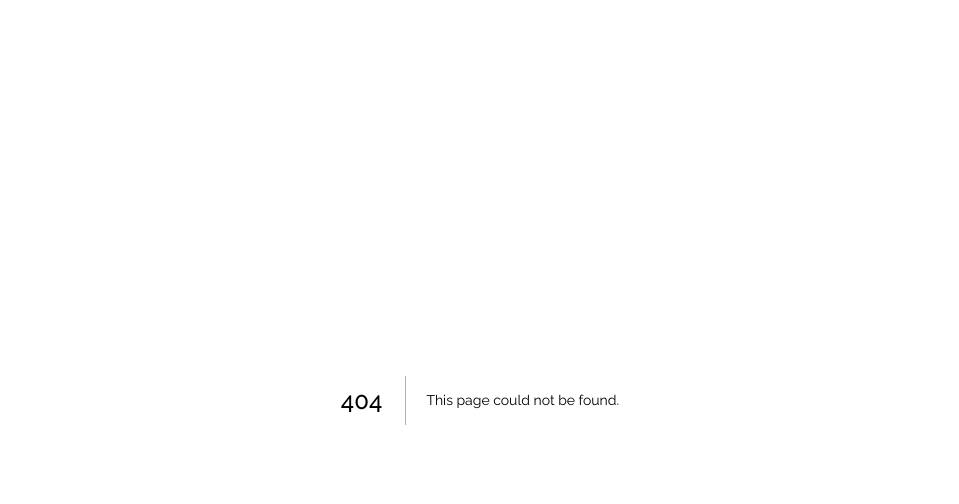
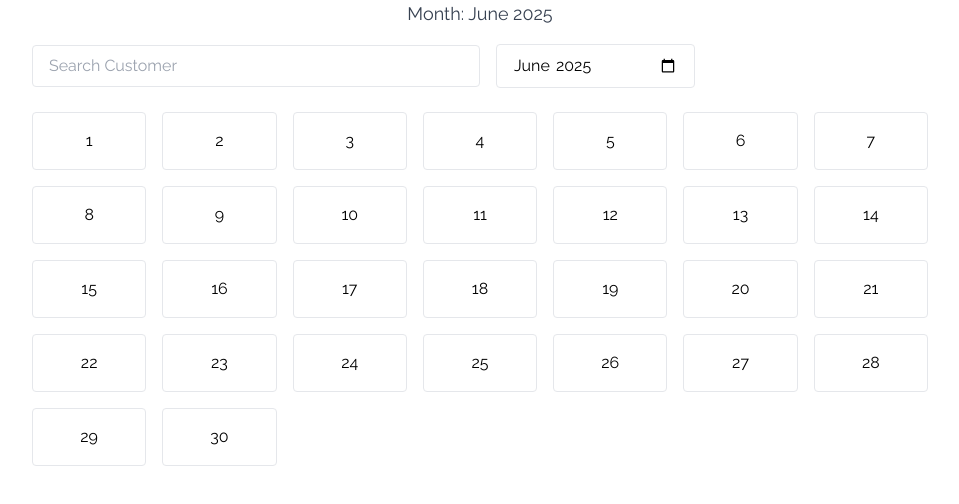
Before and after one commit to TheMidnightCodeGuild/rndairyadmin, a Next.js app: page /components/planDelivery in a window 1280 px wide. Before the commit this address had no page. Shown: the top 504 px of the page, without its empty margins (160-1119 px from the left). Built offline with nearby package versions, Linux system fonts and the light colour scheme; no server answers; sample sign-in values are in the browser's storage.

Commit message:
basic calender view UI

```diff
--- a/package.json
+++ b/package.json
@@ -9,6 +9,7 @@
     "lint": "next lint"
   },
   "dependencies": {
+    "dayjs": "^1.11.13",
     "firebase": "^11.8.1",
     "next": "^15.3.3",
     "react": "^19.0.0",
--- /dev/null
+++ b/pages/components/planDelivery.jsx
@@ -0,0 +1,94 @@
+import { useEffect, useState } from 'react';
+import dayjs from 'dayjs';
+import { useRouter } from 'next/router';
+import { db } from '../../lib/firebase';
+import { collection, getDocs } from 'firebase/firestore';
+
+export default function DeliveryPlanner({ customerName, selectedMonth }) {
+  const router = useRouter();
+  const [customer, setCustomer] = useState('');
+  const [month, setMonth] = useState(selectedMonth || dayjs().format('YYYY-MM'));
+  const [days, setDays] = useState([]);
+  const [customerData, setCustomerData] = useState(null);
+
+  // Read from query params if available
+  useEffect(() => {
+    if (router.isReady) {
+      const queryCustomer = router.query.customer;
+      const queryMonth = router.query.month;
+      if (queryCustomer) {
+        setCustomer(queryCustomer);
+      }
+      if (queryMonth) {
+        setMonth(queryMonth);
+      }
+    }
+  }, [router.isReady, router.query.customer, router.query.month]);
+
+  // Fetch customer data if customer name is present
+  useEffect(() => {
+    const fetchCustomerData = async () => {
+      if (customer) {
+        const customersSnapshot = await getDocs(collection(db, 'Customers'));
+        const found = customersSnapshot.docs.find(doc => doc.data().customerName === customer);
+        if (found) {
+          setCustomerData(found.data());
+        } else {
+          setCustomerData(null);
+        }
+      } else {
+        setCustomerData(null);
+      }
+    };
+    fetchCustomerData();
+  }, [customer]);
+
+  useEffect(() => {
+    const [year, monthNum] = month.split('-');
+    const totalDays = dayjs(`${year}-${monthNum}-01`).daysInMonth();
+    const daysArr = Array.from({ length: totalDays }, (_, i) => i + 1);
+    setDays(daysArr);
+  }, [month]);
+
+  return (
+    <div className="w-full max-w-4xl mx-auto">
+      {/* Show customer and month-year heading if available */}
+      {(customer || month) && (
+        <div className="mb-4 text-center">
+          {customer && (
+            <h2 className="text-xl font-bold">Customer: {customerData?.customerName || customer}</h2>
+          )}
+          {month && (
+            <div className="text-lg text-gray-700">Month: {dayjs(month + '-01').format('MMMM YYYY')}</div>
+          )}
+        </div>
+      )}
+      <div className="flex flex-wrap items-center gap-4 mb-6">
+        <input
+          type="text"
+          placeholder="Search Customer"
+          value={customer}
+          onChange={(e) => setCustomer(e.target.value)}
+          className="px-4 py-2 border rounded w-full md:w-1/2"
+        />
+        <input
+          type="month"
+          value={month}
+          onChange={(e) => setMonth(e.target.value)}
+          className="px-4 py-2 border rounded"
+        />
+      </div>
+
+      <div className="grid grid-cols-7 gap-4">
+        {days.map((day) => (
+          <div
+            key={day}
+            className="border p-4 text-center rounded hover:bg-blue-100 cursor-pointer"
+          >
+            {day}
+          </div>
+        ))}
+      </div>
+    </div>
+  );
+}
--- a/pages/components/viewCustomers.jsx
+++ b/pages/components/viewCustomers.jsx
@@ -1,8 +1,10 @@
 import { useState, useEffect } from 'react';
 import { collection, getDocs, doc, deleteDoc, updateDoc } from 'firebase/firestore';
 import { db } from '../../lib/firebase';
+import { useRouter } from 'next/router';
 
 export default function ViewCustomers({ onBack }) {
+  const router = useRouter();
   const [customers, setCustomers] = useState([]);
   const [loading, setLoading] = useState(true);
   const [editingCustomer, setEditingCustomer] = useState(null);
@@ -298,7 +300,11 @@ export default function ViewCustomers({ onBack }) {
                             Delete
                           </button>
                           <button
-                            onClick={() => alert('Plan Deliveries for ' + customer.customerName)}
+                            onClick={() =>
+                              router.push(
+  `/components/planDelivery?customer=${encodeURIComponent(customer.customerName)}&month=${new Date().toISOString().slice(0, 7)}`
+)
+                            }
                             className="text-blue-600 hover:text-blue-900"
                           >
                             Plan Deliveries
```
Also changed, not shown: 1 other file (tests, documents, lock files or other folders).
